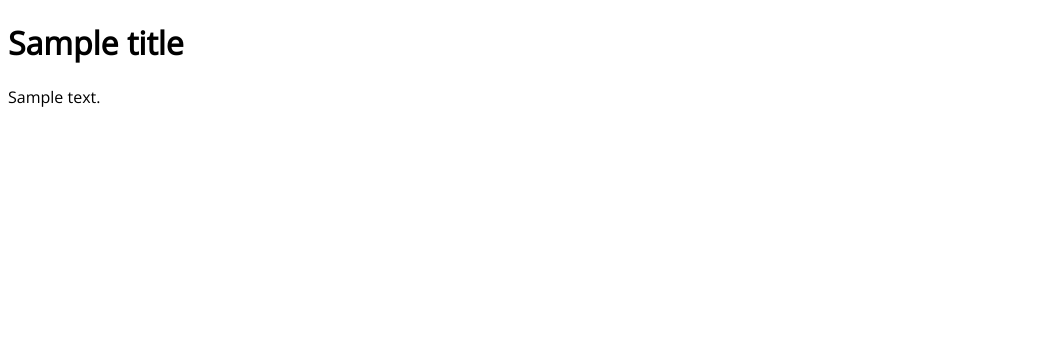
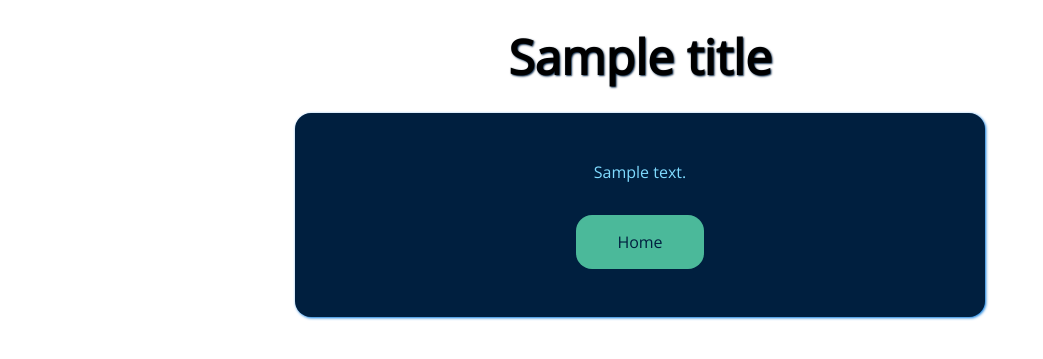
Before and after one commit to leonmjuancarlos/flask-blog, a Flask app: template templates/post_view.html in a window 1280 px wide. Shown: the top 359 px of the page, without its empty margins (0-1043 px from the left). Run offline with Flask 2, Linux system fonts and the light colour scheme; the template is opened without the code that fills it: most values are stand-ins (such as "Sample title", 1, 10 or a date in 2020).

Commit message:
Post basic css

```diff
--- a/run.py
+++ b/run.py
@@ -8,7 +8,7 @@ POSTS = [
     {
         'title': "Titulo H1",
         'slug': 'test1',
-        'content': 'jsadfljljlsadjldfjdsaj sadfjsadjjfls jasdlfjlasjdjf jsadlkfjlskdajlk ljsadlkjfñlas'
+        'content': "Lorem Ipsum is simply dummy text of the printing and typesetting industry. Lorem Ipsum has been the industry's standard dummy text ever since the 1500s, when an unknown printer took a galley of type and scrambled it to make a type specimen book. It has survived not only five centuries, but also the leap into electronic typesetting, remaining essentially unchanged. It was popularised in the 1960s with the release of Letraset sheets containing Lorem Ipsum passages, and more recently with desktop publishing software like Aldus PageMaker including versions of Lorem Ipsum."
     },
     {
         'title': "Titulo H1",
--- /dev/null
+++ b/static/post.css
@@ -0,0 +1,62 @@
+@import url("https://fonts.googleapis.com/css2?family=Open+Sans:ital@0;1&display=swap");
+
+* {
+  width: 100%;
+  margin: 0;
+  padding: 0;
+  font-family: "Open Sans", sans-serif;
+  font-size: 16px;
+}
+
+body {
+  width: 100%;
+  display: flex;
+  align-items: center;
+  justify-content: center;
+  flex-direction: column;
+}
+
+.title-wrapper {
+  display: inline-block;
+  width: auto;
+  text-align: center;
+  margin: 1.5rem 0;
+}
+
+.title-wrapper h1 {
+  font-size: 3rem;
+  text-shadow: 1px 1px 2px #001f3f;
+}
+
+.content-wrapper {
+  width: 65ch;
+  padding: 3rem;
+  background: #001f3f;
+  color: #7fdbff;
+  border-radius: 1rem;
+  box-shadow: 1px 1px 3px #0074d9;
+  display: flex;
+  flex-direction: column;
+  align-items: center;
+  justify-content: center;
+}
+
+.home-btn {
+  display: block;
+  width: 6rem;
+  text-align: center;
+  padding: 1rem;
+  background: #4bb99a;
+  border-radius: 1rem;
+  margin: 2rem 0 0 0;
+  transition: 0.2s;
+}
+
+.home-btn:hover {
+  transform: scale(1.2);
+}
+
+.home-btn a {
+  text-decoration: none;
+  color: #001f3f;
+}
--- a/templates/base_template.html
+++ b/templates/base_template.html
@@ -1,9 +1,10 @@
 <!DOCTYPE html>
 <html lang="es">
   <head>
+    {% block links %}{% endblock %}
     <meta charset="UTF-8" />
     <title>{% block title %}{% endblock %}</title>
-    <link rel="stylesheet" type="text/css" href="{{ url_for('static', filename='base.css')}}" >
+    <!-- <link rel="stylesheet" type="text/css" href="{{ url_for('static', filename='base.css')}}" > -->
   </head>
   <body>
     {% block content %}{% endblock %}
--- a/templates/post_view.html
+++ b/templates/post_view.html
@@ -1,8 +1,18 @@
 {% extends "base_template.html" %}
+{% block links %}
+<link rel="stylesheet" type="text/css" href="{{ url_for('static', filename='post.css') }}" >
+{% endblock %}
 {% block title %}{{ slug }}{% endblock %}
 {% block content %}
-    <h1>{{ title }}</h1>
-    <div>
+    <div class="title-wrapper">
+        <h1>{{ title }}</h1>
+    </div>
+    <div class="content-wrapper">
         {{ content }}
-    </div>
+        <div class="home-btn"><a href="{{ url_for('index') }}">
+            Home
+        </a>
+        </div>
+</div>
+
 {% endblock %}
```
